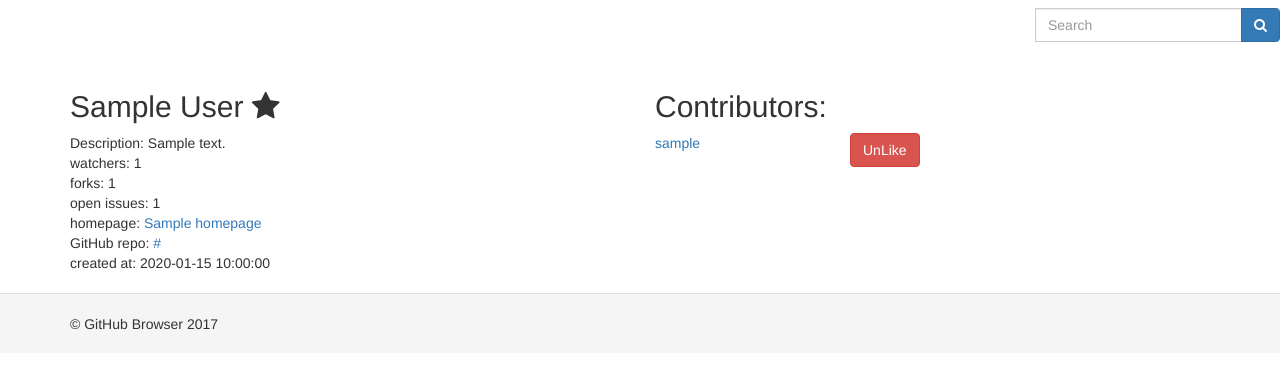
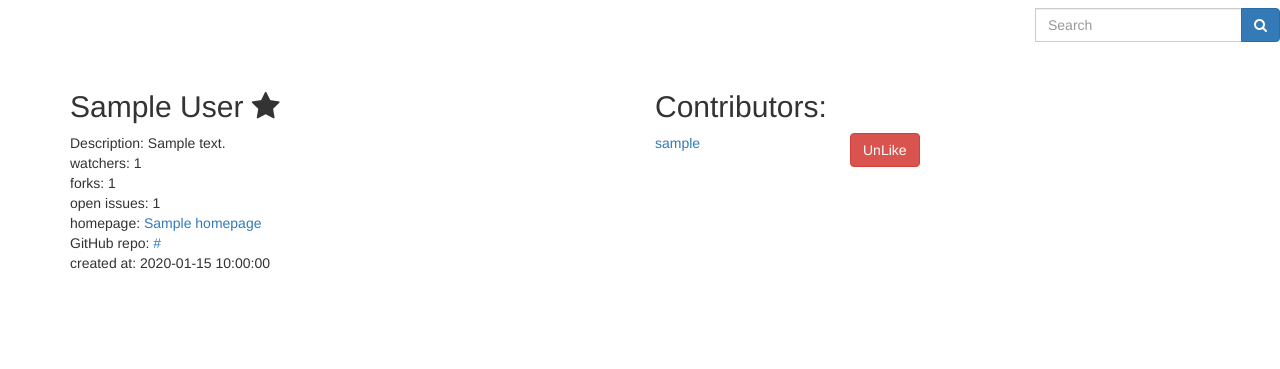
Before and after one commit to random-char/github-browser, a Yii app: template views/site/view.php in a window 1280 px wide. Shown: the top 369 px of the page. Run offline with PHP 8.4 and a stand-in for Yii, Linux system fonts and the light colour scheme; the template is opened without the code that fills it: most values are stand-ins (such as "Sample title", 1, 10 or a date in 2020); form fields are guessed from the names that the template uses; data that the repository does not hold is empty; some libraries are stand-ins or nearby versions.

Commit message:
removed footer

```diff
--- a/views/layouts/main.php
+++ b/views/layouts/main.php
@@ -57,14 +57,11 @@ AppAsset::register($this);
     NavBar::end();
     ?>
 
-    <div class="container">
-        <?= Breadcrumbs::widget([
-            'links' => isset($this->params['breadcrumbs']) ? $this->params['breadcrumbs'] : [],
-        ]) ?>
+    <div class="container" style="min-height: 100%">
         <?= $content ?>
     </div>
 </div>
-
+<?php if (false) {?>
 <footer class="footer">
     <div class="container">
         <p class="pull-left">&copy; GitHub Browser <?= date('Y') ?></p>
@@ -72,7 +69,7 @@ AppAsset::register($this);
         <p class="pull-right"><?= Yii::powered() ?></p>
     </div>
 </footer>
-
+<?php } ?>
 <?php $this->endBody() ?>
 </body>
 </html>
```
